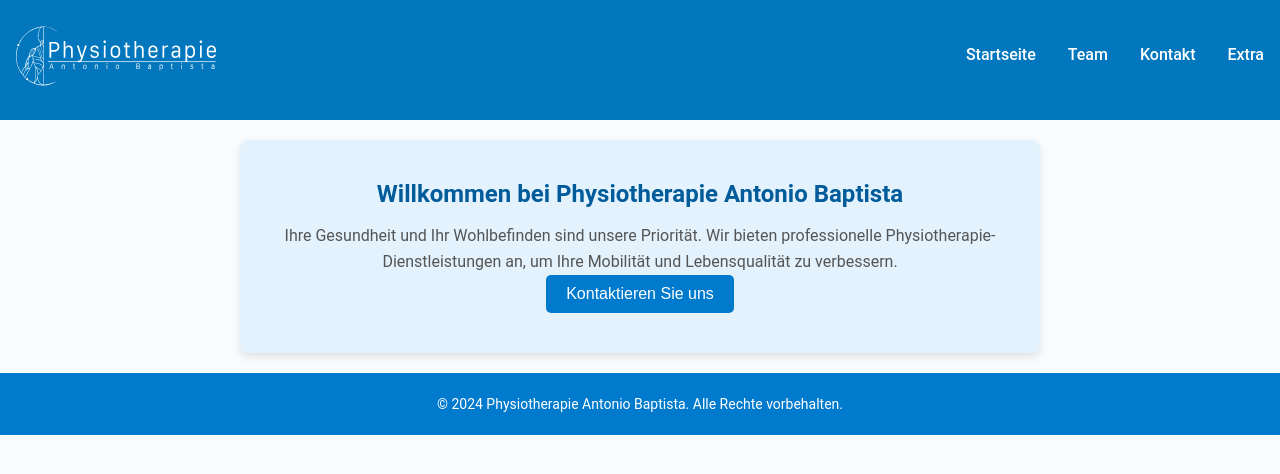
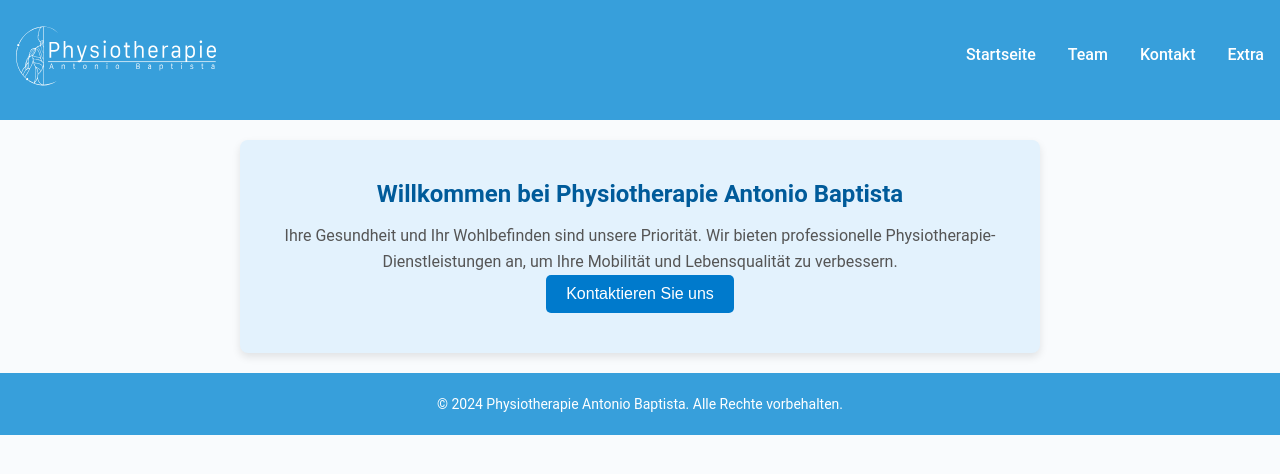
Before and after one commit to josepas/praxis-antonio, a Next.js app: page / in a window 1280 px wide. Shown: the top 474 px of the page. Built offline with nearby package versions, Linux system fonts and the light colour scheme; no server answers; what aws-amplify would draw is missing.

Commit message:
Lower the tone of the blue on Nav and footer
Signed-off-by: Jose Pascarella <josepas@amazon.com>

```diff
--- a/app/app.css
+++ b/app/app.css
@@ -4,7 +4,7 @@
 }
 
 .btn-primary {
-  background-color: #0277bd; /* Blue */
+  background-color: #379fdb; /* Blue */
   color: white;
   border: none;
   padding: 0.5rem 1rem;
--- a/app/components/navbar.css
+++ b/app/components/navbar.css
@@ -3,7 +3,7 @@
     justify-content: space-between;
     align-items: center;
     padding: 1rem;
-    background-color: #0277bd; /* Blue */
+    background-color: #379fdb; /* Blue */
     color: white;
     position: relative;
     z-index: 10;
--- a/app/globals.css
+++ b/app/globals.css
@@ -114,7 +114,7 @@ button:disabled {
 
 /* Footer */
 footer {
-  background-color: #007acc;
+  background-color: #379fdb;
   color: white;
   text-align: center;
   padding: 20px 0;
```
